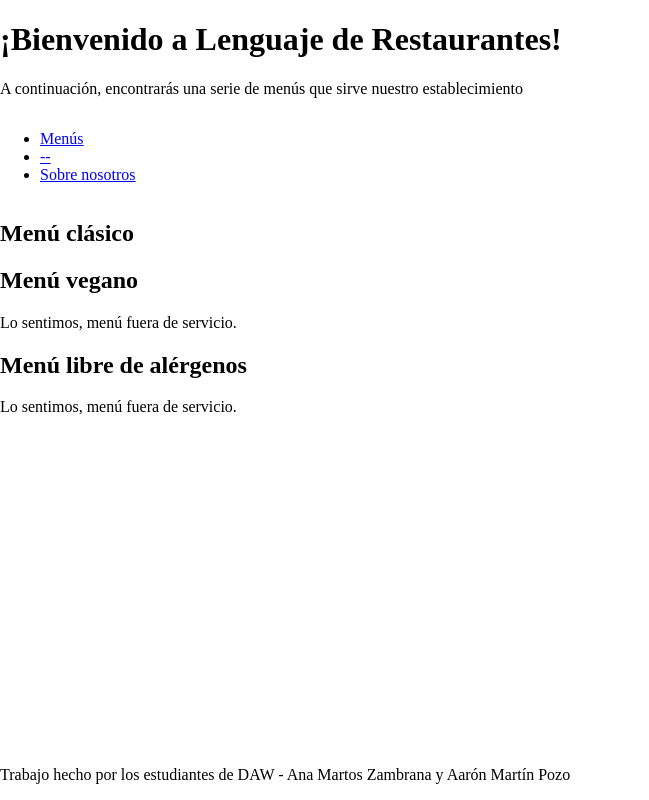
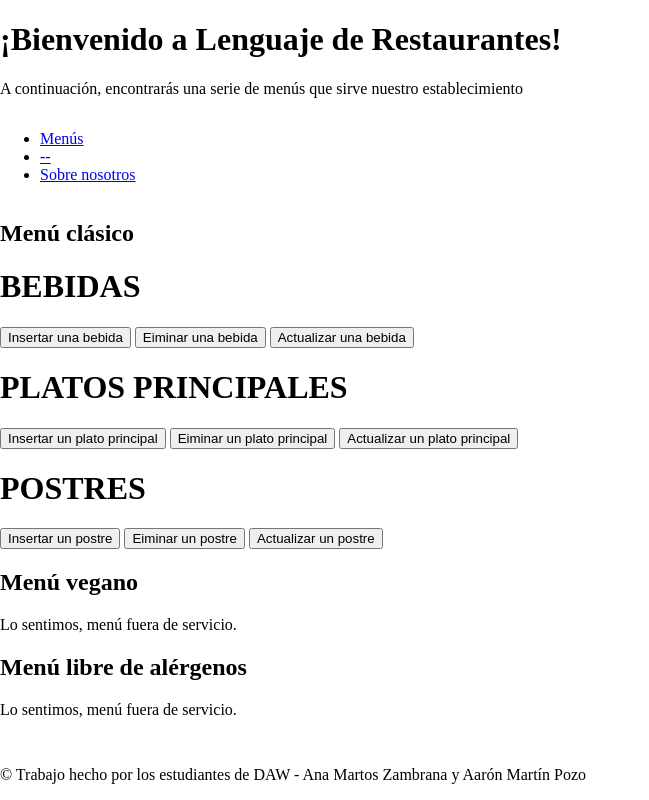
Before and after one commit to amarzam2303/LenguajeDeRestaurante, a plain HTML site: page index.html in a window 1280 px wide. Shown: the whole page, without its empty margins (0-649 px from the left). Drawn offline with Linux system fonts and the light colour scheme.

Commit message:
tercer commit

```diff
--- a/index.html
+++ b/index.html
@@ -30,19 +30,104 @@
         <main>
             <!--Contenedor que tendrá los platos, postres y bebidas del menú 1-->
             <!--Además de las opciones como eliminar o añadir platos-->
-            <div class="contenedor-menu" id="menu1">
+            <div class="contenedor-menu">
                 <h2>Menú clásico</h2>
 
                 <!--Contenedor que contenga las bebidas-->
-                <div class="bebidas"></div>
+                <div class="bebidas">
 
-                <!--Contenedor que contenga las platos-->
-                <div class="platos"></div>
+                    <!--Contenido donde se muestran las bebidas de la BD no relacional-->
+                    <div class="contenido-principal">
+                        <h1>BEBIDAS</h1>
+                        <div id="mensajesalida" class="contenedor-grid"></div>
+                    </div>
+
+
+                    <!--Botones-->
+                    <!-- Botón para insertar una bebida -->
+                    <button id="botoninsertarbebida" class="botones">
+                        <!--img src="imagenes/" alt="Insertar" class="imagen-boton"-->
+                        Insertar una bebida
+                    </button>
+
+                    <!-- Botón para eliminar una bebida -->
+                    <button id="botoneliminarbebida" class="botones">
+                        <!--img src="imagenes/" alt="Eiminar" class="imagen-boton"-->
+                        Eiminar una bebida
+                    </button>
+
+                    <!-- Botón para actualizar una bebida -->
+                    <button id="botonactualizarbebida" class="botones">
+                        <!--img src="imagenes/" alt="Actualizar" class="imagen-boton"-->
+                        Actualizar una bebida
+                    </button>
+                </div>
+
+
+                <!--Contenedor que contenga los platos-->
+                <div class="platos">
+
+                    <!--Contenido donde se muestran los postres de la BD no relacional-->
+                    <div class="contenido-principal">
+                        <h1>PLATOS PRINCIPALES</h1>
+                        <div id="mensajesalida" class="contenedor-grid"></div>
+                    </div>
+
+
+                    <!--Botones-->
+                    <!-- Botón para insertar un postre -->
+                    <button id="botoninsertarplato" class="botones">
+                        <!--img src="imagenes/" alt="Insertar" class="imagen-boton"-->
+                        Insertar un plato principal
+                    </button>
+
+                    <!-- Botón para eliminar un postre -->
+                    <button id="botoneliminarplato" class="botones">
+                        <!--img src="imagenes/" alt="Eiminar" class="imagen-boton"-->
+                        Eiminar un plato principal
+                    </button>
+
+                    <!-- Botón para actualizar un postre -->
+                    <button id="botonactualizarplato" class="botones">
+                        <!--img src="imagenes/" alt="Actualizar" class="imagen-boton"-->
+                        Actualizar un plato principal
+                    </button>
+                </div>
+
 
                 <!--Contenedor que contenga los postres-->
-                <div></div>
+                <div class="postre">
+
+                    <!--Contenido donde se muestran los postres de la BD no relacional-->
+                    <div class="contenido-principal">
+                        <h1>POSTRES</h1>
+                        <div id="mensajesalida" class="contenedor-grid"></div>
+                    </div>
+
+
+                    <!--Botones-->
+                    <!-- Botón para insertar un postre -->
+                    <button id="botoninsertarpostre" class="botones">
+                        <!--img src="imagenes/" alt="Insertar" class="imagen-boton"-->
+                        Insertar un postre
+                    </button>
+
+                    <!-- Botón para eliminar un postre -->
+                    <button id="botoneliminarpostre" class="botones">
+                        <!--img src="imagenes/" alt="Eiminar" class="imagen-boton"-->
+                        Eiminar un postre
+                    </button>
+
+                    <!-- Botón para actualizar un postre -->
+                    <button id="botonactualizarpostre" class="botones">
+                        <!--img src="imagenes/" alt="Actualizar" class="imagen-boton"-->
+                        Actualizar un postre
+                    </button>
+                </div>
             </div>
 
+
+            <!--Resto de menús-->
             <div>
                 <h2>Menú vegano</h2>
                 <p>Lo sentimos, menú fuera de servicio.</p>
@@ -57,7 +142,10 @@
 
         <!--Pie de página-->
         <footer>
-            <p>Trabajo hecho por los estudiantes de DAW - Ana Martos Zambrana y Aarón Martín Pozo</p>
+            <p>&copy; Trabajo hecho por los estudiantes de DAW - Ana Martos Zambrana y Aarón Martín Pozo</p>
         </footer>
+
+        <!--JavaScript-->
+        <script src="js/javascript.js"></script>
     </body>
 </html>
--- a/js/javascript.js
+++ b/js/javascript.js
@@ -0,0 +1,9 @@
+const PORT = 3000; // Puerto donde correrá nuestro servidor
+const ENDPOINT_SERVER = "http://localhost"; // URL base de nuestro servidor
+const ENDPOINT_OBTENER_MENU = "usuarios";
+const ENDPOINT_INSERTAR_ELIMINAR_ACTUALIZAR_MENU = "usuario";
+
+document.addEventListener("DOMContentLoaded", () => {
+
+
+});
```
